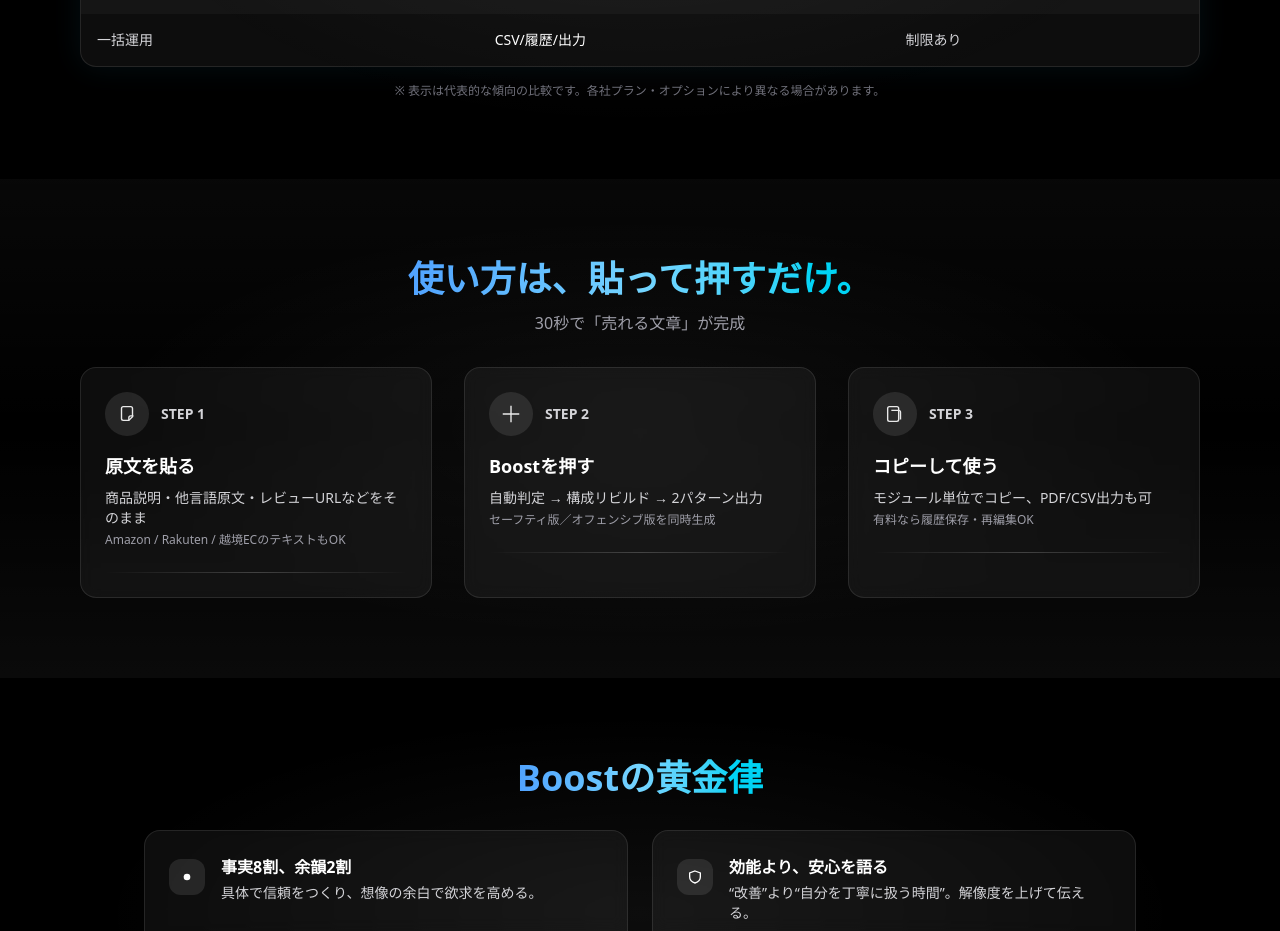
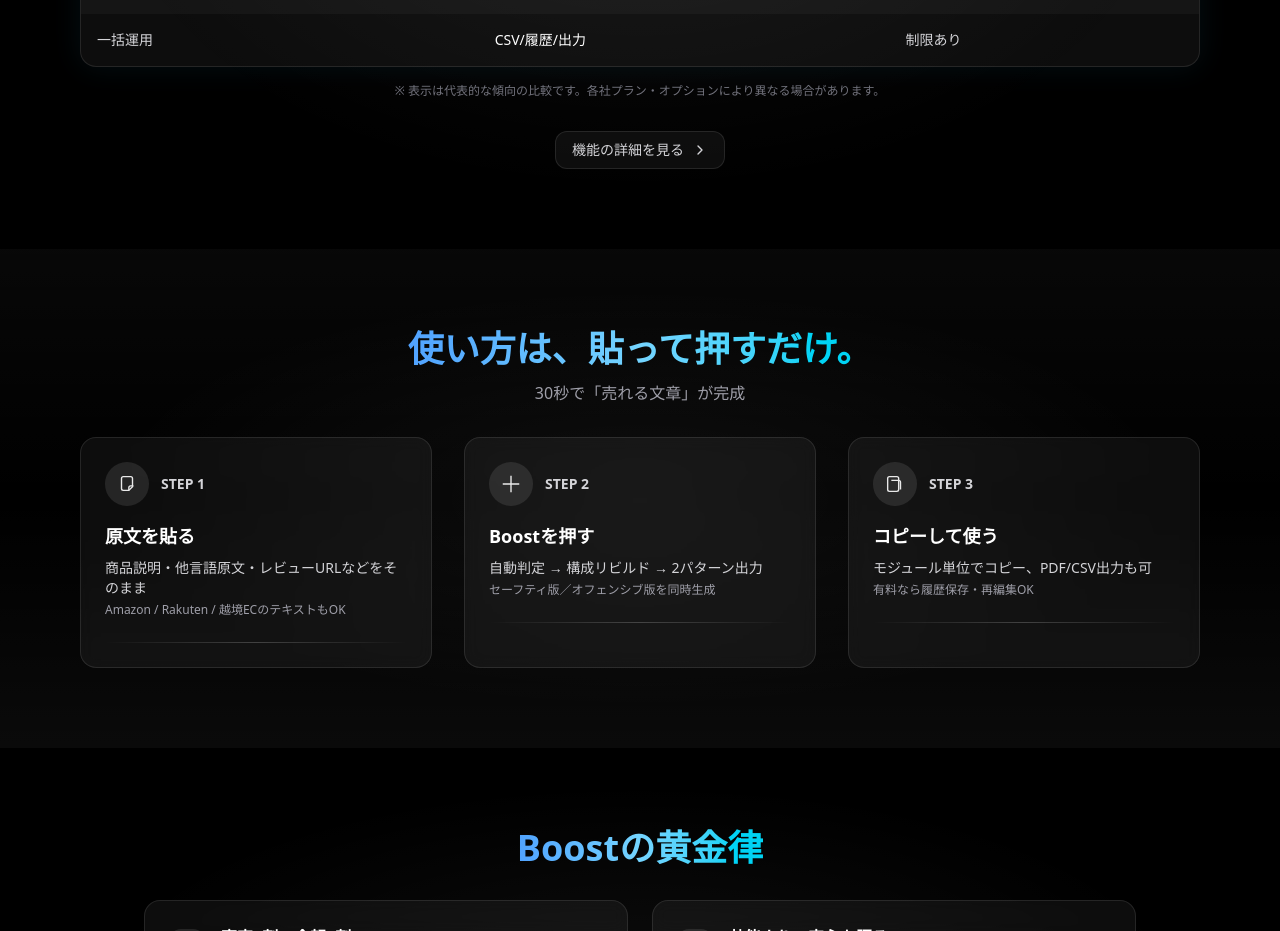
Before and after one commit to Waltz0820/boostsuite-app, a Next.js app: page / in a window 1280 px wide. Shown: the part 3020-3951 px from the top of the page. Built offline with nearby package versions, Linux system fonts and the light colour scheme.

Commit message:
feat: 変更内容

```diff
--- a/app/components/CompareTableDark.tsx
+++ b/app/components/CompareTableDark.tsx
@@ -96,6 +96,24 @@ export default function CompareTableDark() {
         <p className="mt-4 text-xs text-zinc-500 text-center">
           ※ 表示は代表的な傾向の比較です。各社プラン・オプションにより異なる場合があります。
         </p>
+        <div className="mt-8 text-center">
+  <a
+    href="/features"
+    className="inline-flex items-center gap-2 rounded-xl border border-white/10 bg-white/5 px-4 py-2 text-sm text-zinc-300 hover:bg-white/10 transition"
+  >
+    機能の詳細を見る
+    <svg width="16" height="16" viewBox="0 0 24 24" className="text-zinc-300">
+      <path
+        d="M9 18l6-6-6-6"
+        fill="none"
+        stroke="currentColor"
+        strokeWidth="2"
+        strokeLinecap="round"
+        strokeLinejoin="round"
+      />
+    </svg>
+  </a>
+</div>
       </div>
 
       {/* 背景ノイズ（軽い装飾） */}
```
